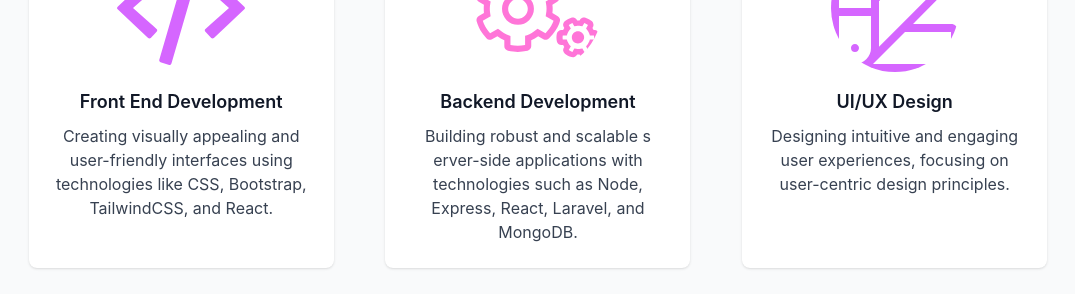
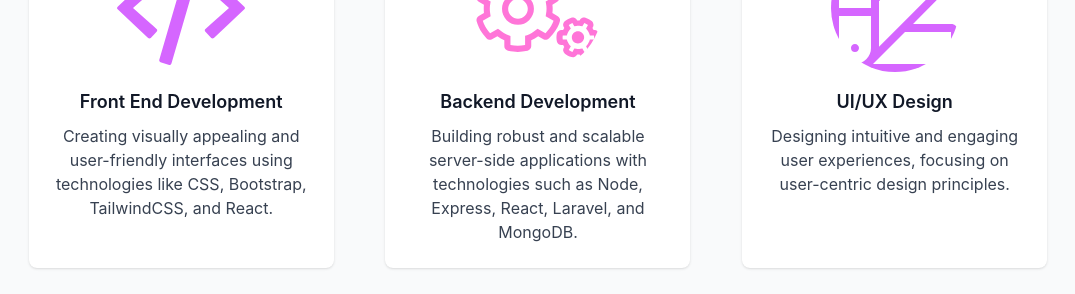
Before and after one commit to SwayamParmar/swayam-reactdev, a React (Create React App) app: page / in a window 1280 px wide. Shown: the part 4040-4334 px from the top of the page, without its empty margins (102-1177 px from the left). Built offline with nearby package versions, Linux system fonts and the light colour scheme.

Commit message:
text mistake fixed

```diff
--- a/src/components/ProvidedService.js
+++ b/src/components/ProvidedService.js
@@ -10,7 +10,7 @@ const services = [
     {
         image: "../images/backend.svg",
         title: "Backend Development",
-        description: "Building robust and scalable s erver-side applications with technologies such as Node, Express, React, Laravel, and MongoDB."
+        description: "Building robust and scalable server-side applications with technologies such as Node, Express, React, Laravel, and MongoDB."
     },
     {
         image: "../images/uidesign.svg",
```
